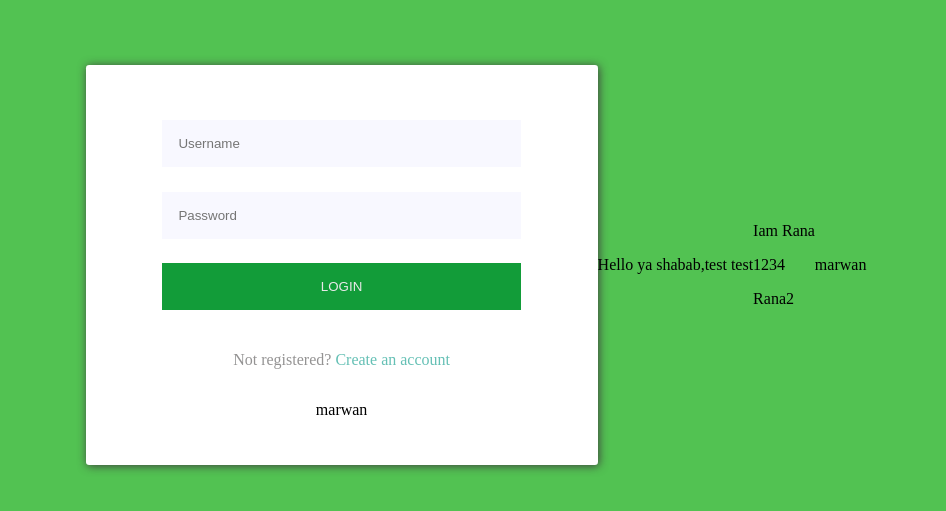
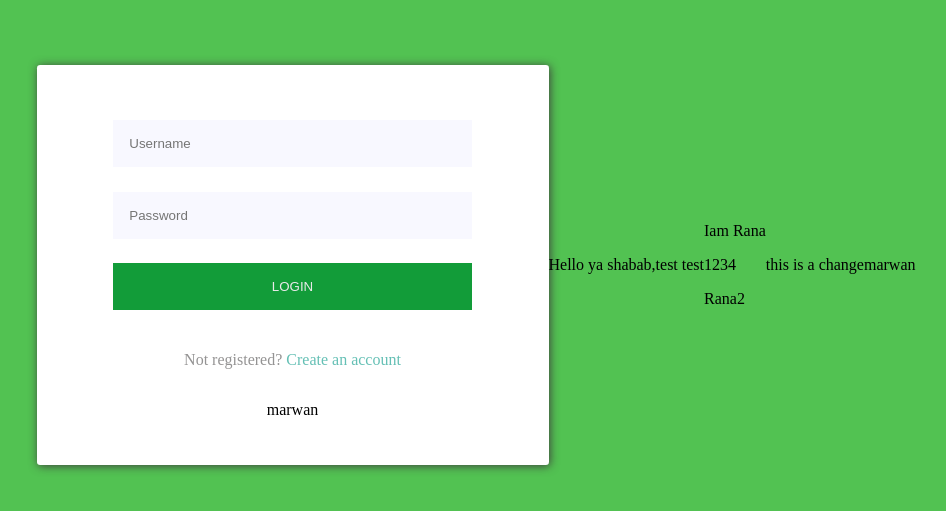
Before and after one commit to gitrayoussef/Git-Project, a plain HTML site: page index.html in a window 1280 px wide. Shown: the part 135-646 px from the top of the page, without its empty margins (164-1110 px from the left). Drawn offline with Linux system fonts and the light colour scheme.

Commit message:
conflictiii

```diff
--- a/index.html
+++ b/index.html
@@ -29,6 +29,8 @@
       1234
       <p>Rana2</p>
       </div>
+
+    <p> this is a change </p>
   </body>
 </html>
  <p>marwan</p>
```
